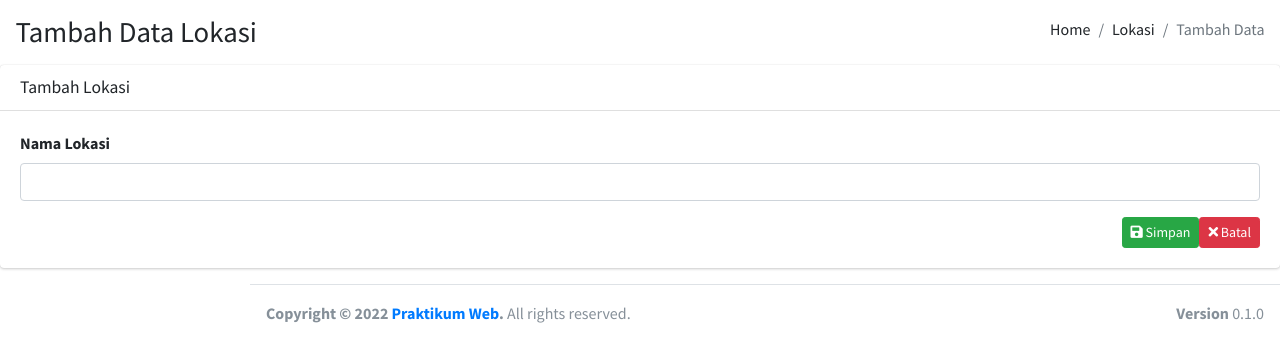
After one commit to fajarsyabanie/sigasing, a PHP site: template pages/admin/lokasicreate.php in a window 1280 px wide. The commit adds this page. Shown: the top 362 px of the page. Run offline with PHP 8.4, Linux system fonts and the light colour scheme; the template is opened without the code that fills it, so the values that code supplies are empty; some libraries are stand-ins or nearby versions.

Commit message:
Membuat Halaman Tambah Data

```diff
--- /dev/null
+++ b/pages/admin/lokasicreate.php
@@ -0,0 +1,41 @@
+<section class="content-header">
+    <div class="container-fluid">
+        <div class="row mb2">
+            <div class="col-sm-6">
+                <h1>Tambah Data Lokasi</h1>
+            </div>
+            <div class="col-sm-6">
+            <ol class="breadcrumb float-sm-right">
+                <li class="breadcrumb-item"><a href="?page=home"></a>Home</li>
+                <li class="breadcrumb-item"><a href="?page=lokasiread"></a>Lokasi</li>
+                <li class="breadcrumb-item active">Tambah Data</li>
+            </ol>
+            </div>
+        </div>
+    </div>
+</section>
+
+<section class="content">
+    <div class="card">
+        <div class="card-header">
+            <h3 class="card-title">Tambah Lokasi</h3>
+        </div>
+        <div class="card-body">
+            <form method="POST">
+                <div class="form-group">
+                    <label for="nama_lokasi">Nama Lokasi</label>
+                    <input type="text" class="form-control" name="nama_lokasi">
+                </div>
+                <a href="?page=lokasiread" class="btn btn-danger btn-sm float-right">
+                    <i class="fa fa-times"></i> Batal
+                </a>
+                <button type="submit" name="button_create" class="btn btn-success btn-sm float-right">
+                    <i class="fa fa-save"></i> Simpan
+                </button>
+            </form>
+
+        </div>
+    </div>
+</section>
+
+<?php include_once "partials/scripts.php" ?>
--- a/pages/home.php
+++ b/pages/home.php
@@ -15,6 +15,7 @@
       </div><!-- /.container-fluid -->
     </div>
     <!-- /.content-header -->
+
 
     <!-- Main content -->
     <div class="content">
--- a/routes.php
+++ b/routes.php
@@ -10,6 +10,10 @@ if (isset($_GET['page'])) {
             file_exists('pages/admin/lokasiread.php') ? include
                 'pages/admin/lokasiread.php' : include "pages/404.php";
             break;
+        case 'lokasicreate':
+            file_exists('pages/admin/lokasicreate.php') ? include
+                'pages/admin/lokasicreate.php' : include "pages/404.php";
+            break;
         default:
             include "pages/404.php";
     }
```
